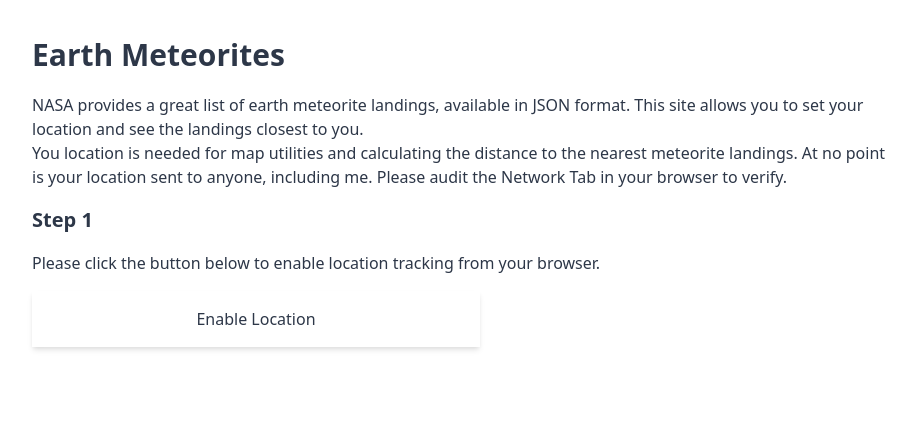
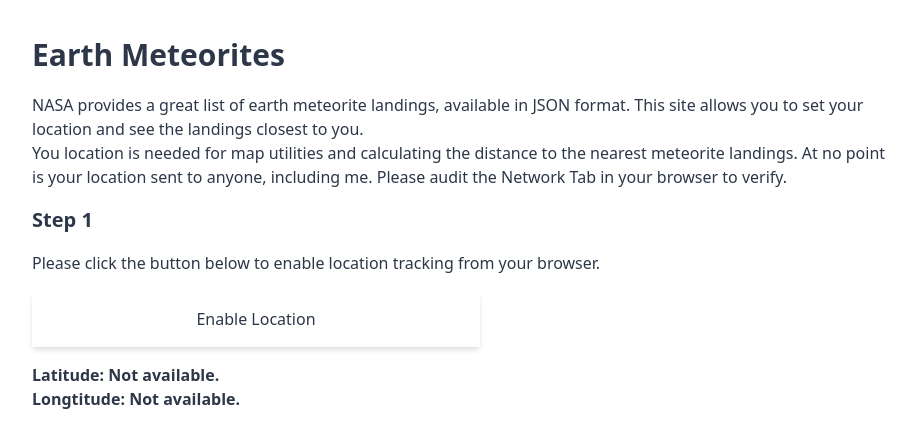
Before and after one commit to DevinKott/earth-meteorites, a React (Create React App) app: page / in a window 1280 px wide. Shown: the top 448 px of the page, without its empty margins (176-1092 px from the left). Built offline with nearby package versions, Linux system fonts and the light colour scheme.

Commit message:
move request locaiton code to separate comp

```diff
--- a/src/App.js
+++ b/src/App.js
@@ -1,4 +1,6 @@
 import React from 'react';
+
+import RequestLocation from './comps/RequestLocation'
 
 function App() {
     return (
@@ -22,21 +24,7 @@ function App() {
                     nearest meteorite landings. At no point is your location sent to anyone, including
                     me. Please audit the Network Tab in your browser to verify.
                 </p>
-                <section
-                    class='flex flex-col'
-                >
-                    <h3
-                        class='text-xl font-semibold mt-4 mb-4'
-                    >
-                        Step 1
-                    </h3>
-                    <span>Please click the button below to enable location tracking from your browser.</span>
-                    <button
-                        class='shadow-md max-w-md p-4 mt-4 mb-4'
-                    >
-                        Enable Location
-                    </button>
-                </section>
+                <RequestLocation />
             </section>
         </main>
     );
--- /dev/null
+++ b/src/comps/RequestLocation.js
@@ -0,0 +1,65 @@
+import React, { useState } from 'react';
+
+const DECIMALS = 6;
+
+function RequestLocation() {
+    const [location, setLocation] = useState({ latitude: undefined, longitude: undefined });
+    const [error, setError] = useState(false);
+
+    const buttonHandler = () => {
+        if (navigator.geolocation) {
+            navigator.geolocation.getCurrentPosition(
+                (position) => {
+                    setLocation(
+                        {
+                            latitude: position.coords.latitude,
+                            longitude: position.coords.longitude
+                        }
+                    );
+                    setError(false);
+                },
+                (error) => {
+                    setError(true);
+                }
+            );
+        } else {
+            setError(true);
+        }
+    }
+
+    return (
+        <section
+            class='flex flex-col'
+        >
+            <h3
+                class='text-xl font-semibold mt-4 mb-4'
+            >
+                Step 1
+            </h3>
+            <span>Please click the button below to enable location tracking from your browser.</span>
+            <button
+                class='shadow-md max-w-md p-4 mt-4 mb-4'
+                onClick={buttonHandler}
+            >
+                Enable Location
+            </button>
+            <section
+                class='flex flex-col'
+            >
+                <span class='font-semibold'>Latitude: {location.latitude !== undefined ? parseFloat(location.latitude).toFixed(DECIMALS) : 'Not available.'}</span>
+                <span class='font-semibold'>Longtitude: {location.longitude !== undefined ? parseFloat(location.longitude).toFixed(DECIMALS) : 'Not available.'}</span>
+            </section>
+            {
+                error &&
+                <section>
+                    <span class='text-red-700'>
+                        There was a problem requesting your location.
+                        This application will not function if you do not allow access.
+                    </span>
+                </section>
+            }
+        </section>
+    );
+}
+
+export default RequestLocation;
```
